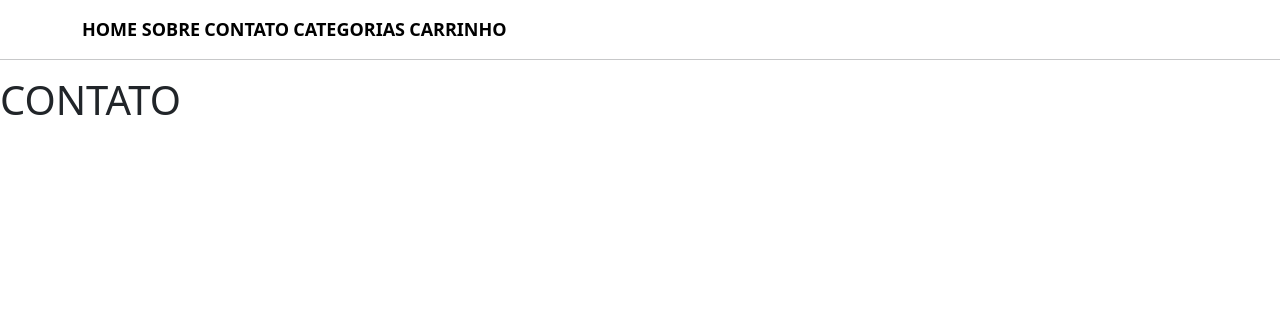
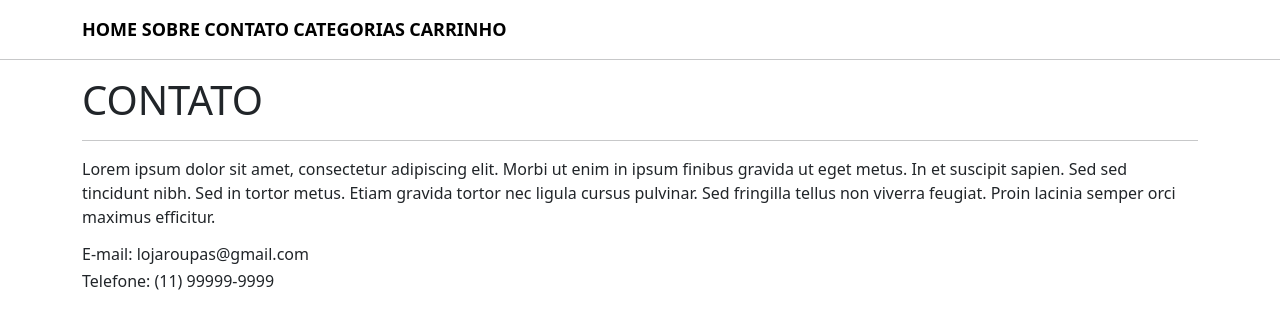
Before and after one commit to JoaoCarlosRosaJunior/LojaRoupas, a Django app: page /contato/ in a window 1280 px wide. Shown: the top 329 px of the page. Run offline with Django 4.2, Linux system fonts and the light colour scheme.

```diff
--- a/lojaRoupas/settings.py
+++ b/lojaRoupas/settings.py
@@ -38,7 +38,7 @@ INSTALLED_APPS = [
     'django.contrib.messages',
     'django.contrib.staticfiles',
     'lojaapp',
-    'channels'
+    #'channels'
 ]
 
 MIDDLEWARE = [
@@ -70,7 +70,7 @@ TEMPLATES = [
 ]
 
 WSGI_APPLICATION = 'lojaRoupas.wsgi.application'
-ASGI_APPLICATION = 'lojaRoupas.asgi.application'
+#ASGI_APPLICATION = 'lojaRoupas.asgi.application'
 
 # Database
 # https://docs.djangoproject.com/en/4.0/ref/settings/#databases
--- /dev/null
+++ b/lojaapp/consumers.py
@@ -0,0 +1,6 @@
+#from channels.generic.websocket import WebsocketConsumer
+#import json
+
+#class WSConsumer(WebsocketConsumer):
+#    def connect(self):
+#        self.accept()
--- a/templates/contato.html
+++ b/templates/contato.html
@@ -1,6 +1,16 @@
 {% extends 'base.html' %}
 {% block title %} Contato {% endblock %}
 {% block content %}
-<h1>CONTATO</h1>
+
+<div class="container">
+    <h1>CONTATO</h1>
+    <hr>
+    <p>
+        Lorem ipsum dolor sit amet, consectetur adipiscing elit. Morbi ut enim in ipsum finibus gravida ut eget metus. In et suscipit sapien. Sed sed tincidunt nibh. Sed in tortor metus. Etiam gravida tortor nec ligula cursus pulvinar. Sed fringilla tellus non viverra feugiat. Proin lacinia semper orci maximus efficitur.
+    </p>
+    <h6>E-mail: lojaroupas@gmail.com</h6>
+    <h6>Telefone: (11) 99999-9999</h6>
+</div>
+
 
 {% endblock %}
```
Also changed, not shown: lojaRoupas/asgi.py (+10 -5 lines), lojaapp/routing.py (+7 -1 lines), templates/sobre.html (+9 -1 lines), db.sqlite3.
